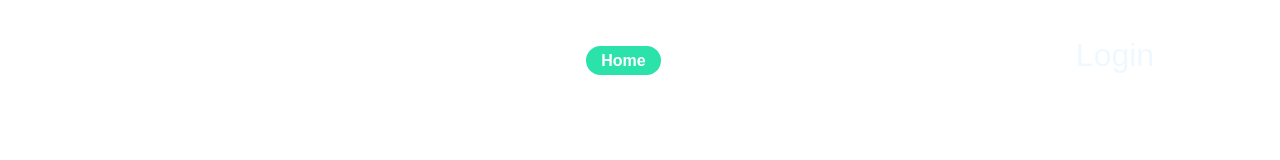
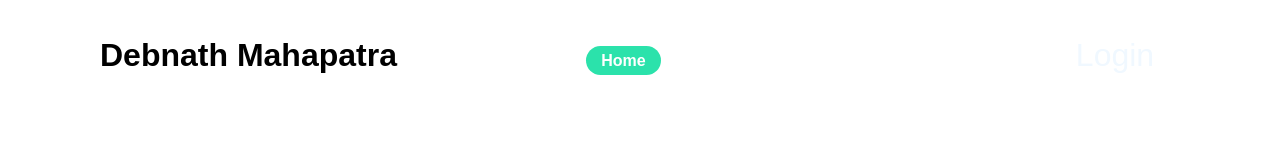
Before and after one commit to Debnath23/Web-Home, a plain HTML site: page index.html in a window 1280 px wide. Drawn offline with nearby package versions, Linux system fonts and the light colour scheme.

Commit message:
modification1

```diff
--- a/index.html
+++ b/index.html
@@ -11,6 +11,7 @@
 
     <header>
         <!--use a logo-<img src="img1.webp" alt="Logo" class="">-->
+        <h1>Debnath Mahapatra</h1>
         <h2 class="logo"><ion-icon name="home-outline"></ion-icon></h2>
         <!--For navigation icon in the header-->
         <nav class="navigation">
```
